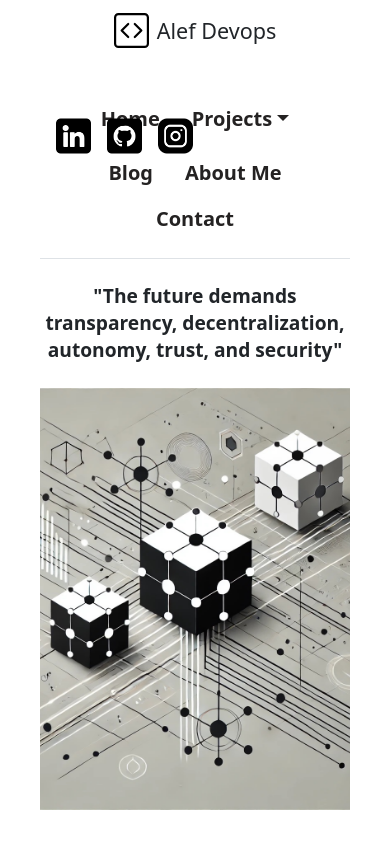
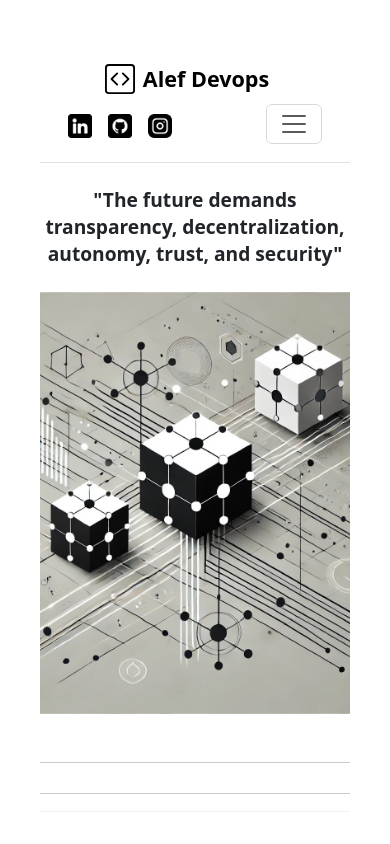
Before and after one commit to ABabayaga/AlefDevopsWeb, a Next.js app: page / in a window 390 px wide. Shown: the top 844 px of the page. Built offline with nearby package versions, Linux system fonts and the light colour scheme.

Commit message:
Update Header Responsive mobile

```diff
--- a/src/components/Header.tsx
+++ b/src/components/Header.tsx
@@ -1,110 +1,50 @@
 import Link from "next/link";
 import React from "react";
-import Dropdown from "react-bootstrap/Dropdown";
+import { Navbar, Nav, Container, NavDropdown } from "react-bootstrap";
 
 const Header: React.FC = () => {
   return (
-    <header className="d-flex flex-column align-items-center mb-3 border-bottom position-relative" style={{ marginTop: "-35px" }}>
-      {/* Icons Section */}
-      <div className="position-absolute start-0 top-50 translate-middle-y d-flex ps-3">
-        <a href="https://www.linkedin.com/in/alef-rodrigues-de-lima-96768671/" target="_blank" className="text-dark me-3" rel="noopener noreferrer">
-          <img src="/linkedin.png" alt="LinkedIn Icon" width="35" height="35" />
-        </a>
-        <a href="https://github.com/ABabayaga" target="_blank" className="text-dark me-3" rel="noopener noreferrer">
-          <img src="/github.png" alt="GitHub Icon" width="35" height="35" />
-        </a>
-        <a href="https://www.instagram.com/alef.lim4/" target="_blank" className="text-dark me-3" rel="noopener noreferrer">
-          <img src="/instagram.png" alt="Instagram Icon" width="35" height="35" />
-        </a>
-      </div>
+    <Navbar expand="md" bg="white" variant="light" className="border-bottom py-0">
+      <Container className="d-flex flex-column align-items-center">
 
-      <div className="d-flex align-items-center mb-3">
-        <h1 className="h4">
-          <Link href="/" className="d-flex align-items-center text-dark text-decoration-none">
-            <img src="/code-square.svg" width="35" height="35" className="me-2" />
-            <span>Alef Devops</span>
-          </Link>
-        </h1>
-      </div>
+        {/* Linha do nome Alef Devops centralizado */}
+        <Navbar.Brand href="/" className="mb-1 d-flex align-items-center gap-2">
+          <img src="/code-square.svg" width="30" height="30" alt="Logo" />
+          <span className="fs-4 fw-bold">Alef Devops</span>
+        </Navbar.Brand>
 
-      {/* Navbar */}
-      <nav className="custom-navbar">
-        <ul className="nav d-flex justify-content-center align-items-center">
-          <li className="nav-item">
-            <Link href="/" className="nav-link">
-              Home
-            </Link>
-          </li>
+        {/* Linha das redes sociais e toggle */}
+        <div className="w-100 d-flex justify-content-between align-items-center mb-2 px-3">
+          <div className="d-flex gap-3">
+            <a href="https://linkedin.com" target="_blank" rel="noopener noreferrer">
+              <img src="/linkedin.png" alt="LinkedIn" width="24" height="24" />
+            </a>
+            <a href="https://github.com" target="_blank" rel="noopener noreferrer">
+              <img src="/github.png" alt="GitHub" width="24" height="24" />
+            </a>
+            <a href="https://instagram.com" target="_blank" rel="noopener noreferrer">
+              <img src="/instagram.png" alt="Instagram" width="24" height="24" />
+            </a>
+          </div>
+          <Navbar.Toggle aria-controls="main-navbar" />
+        </div>
 
-          {/* Dropdown for Services
-          <li className=" custom-navbar">
-            <Dropdown>
-              <Dropdown.Toggle variant="link" className="nav-link custom-navbar p-0 text-decoration-none">
-                Services
-              </Dropdown.Toggle>
+        {/* Menu principal */}
+        <Navbar.Collapse id="main-navbar">
+          <Nav className="flex-column flex-md-row text-center gap-2 gap-md-4">
+            <Nav.Link as={Link} href="/">Home</Nav.Link>
+            <NavDropdown title="Projects" id="projects-dropdown">
+              <NavDropdown.Item href="https://www.hashfilegen.com/" target="_blank">HashFile</NavDropdown.Item>
+              <NavDropdown.Item href="https://dapp-openc.vercel.app/" target="_blank">NFTs Marketplace</NavDropdown.Item>
+            </NavDropdown>
+            <Nav.Link as={Link} href="/blog">Blog</Nav.Link>
+            <Nav.Link as={Link} href="/about">About Me</Nav.Link>
+            <Nav.Link as={Link} href="/contacts">Contact</Nav.Link>
+          </Nav>
+        </Navbar.Collapse>
+      </Container>
+    </Navbar>
 
-              <Dropdown.Menu>
-                <Dropdown.Item as="span">
-                  <Link href="/smartcontracts" className="dropdown-item">
-                    Smart Contracts
-                  </Link>
-                </Dropdown.Item>
-                <Dropdown.Item as="span">
-                  <Link href="/services/project2" className="dropdown-item">
-                    DAOs
-                  </Link>
-                </Dropdown.Item>
-                <Dropdown.Item as="span">
-                  <Link href="/services/project3" className="dropdown-item">
-                    Tokens
-                  </Link>
-                </Dropdown.Item>
-              </Dropdown.Menu>
-            </Dropdown>
-          </li>
-          */}
-
-          {/* Dropdown for Projects */}
-          <li className=" custom-navbar">
-            <Dropdown>
-              <Dropdown.Toggle variant="link" className="nav-link custom-navbar p-0 text-decoration-none">
-                Projects
-              </Dropdown.Toggle>
-
-              <Dropdown.Menu>
-                <Dropdown.Item as="span">
-                  <Link href="https://www.hashfilegen.com/" target="_blank" className="dropdown-item">
-                    HashFile
-                  </Link>
-                  <Link href="https://dapp-openc.vercel.app/" target="_blank" className="dropdown-item">
-                    NFTs Marketplace
-                  </Link>
-                </Dropdown.Item>
-
-              </Dropdown.Menu>
-            </Dropdown>
-          </li>
-
-          <li className="nav-item ">
-            <Link href="/blog" className="nav-link">
-              Blog
-            </Link>
-          </li>
-
-          <li className="nav-item ">
-            <Link href="/about" className="nav-link">
-              About Me
-            </Link>
-          </li>
-
-          <li className="nav-item">
-            <Link href="/contacts" className="nav-link">
-              Contact
-            </Link>
-          </li>
-        </ul>
-      </nav>
-    </header>
   );
 };
 
```
